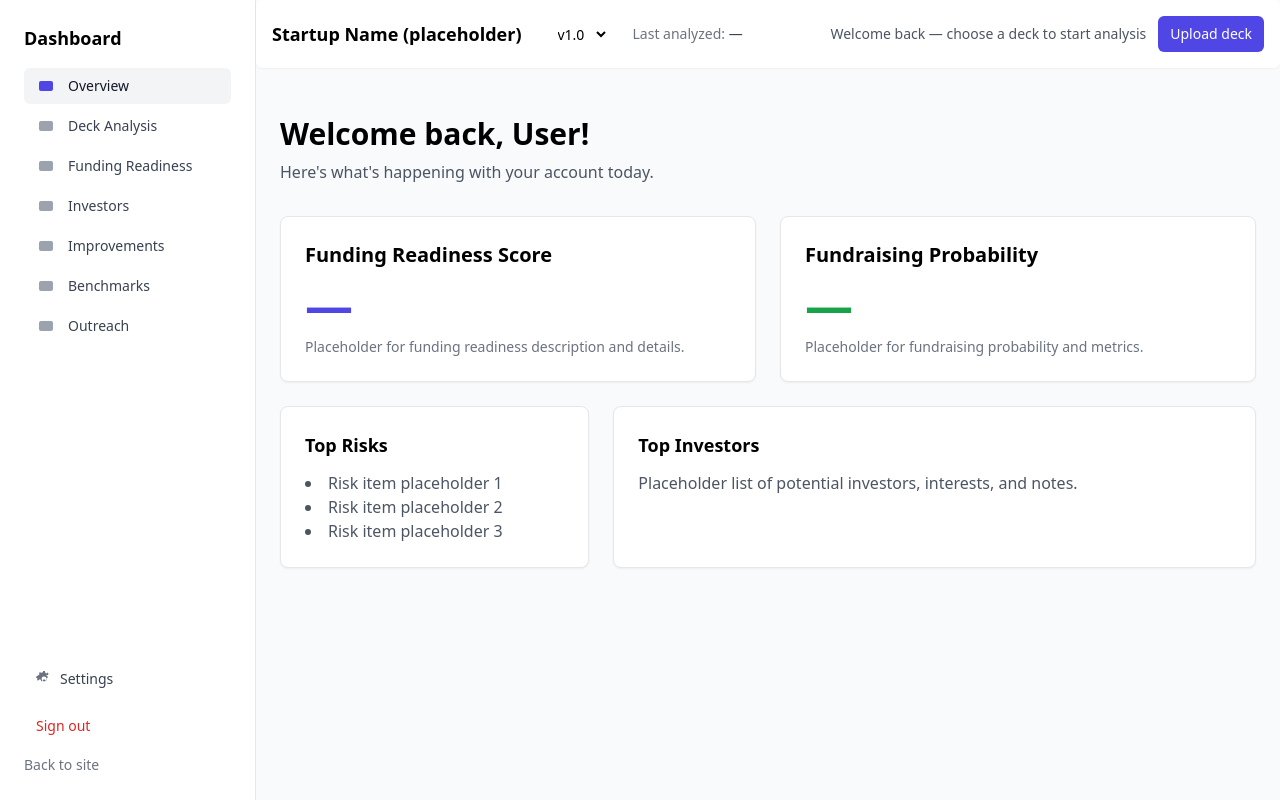
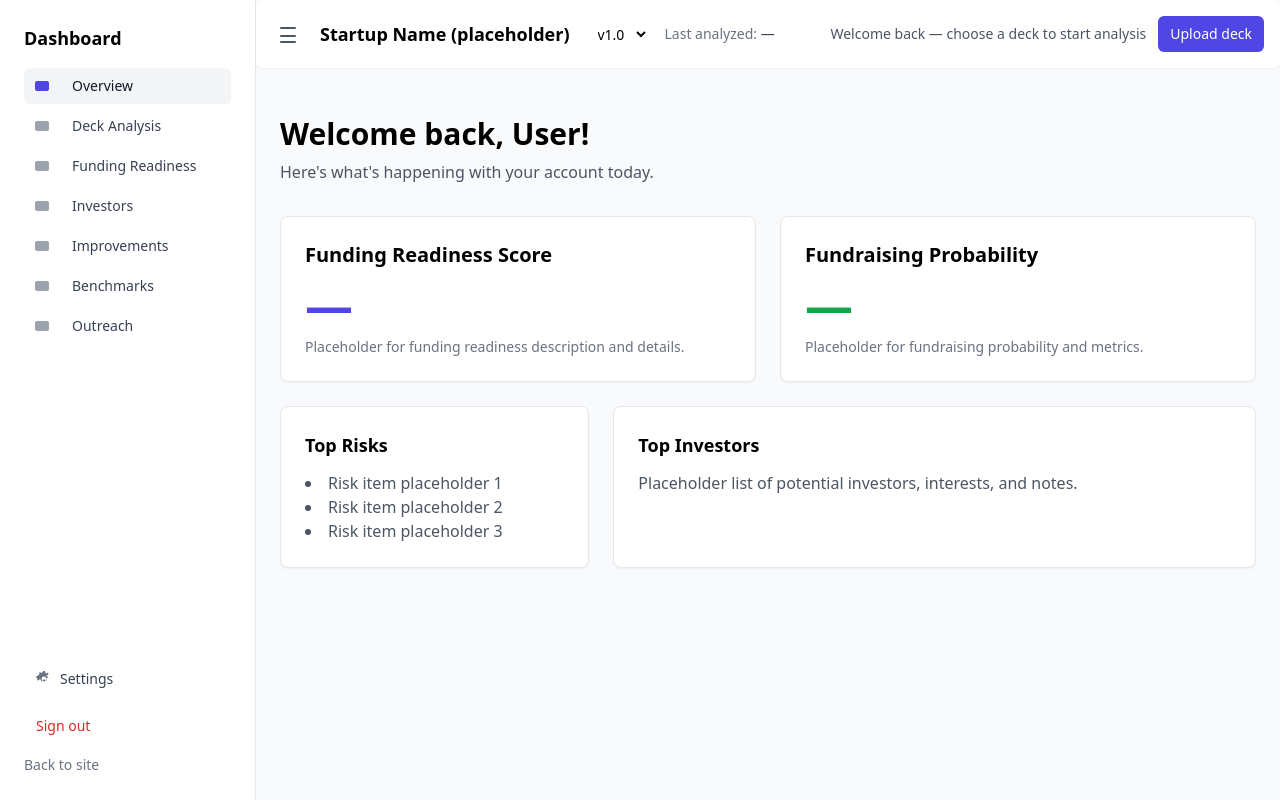
Before and after one commit to Levara-AlphaEye/MVP, a Next.js app in the folder alphaeye/: page /dashboard in a window 1280 px wide. Built offline with nearby package versions, Linux system fonts and the light colour scheme.

Commit message:
feat: Toggle Dashboard Navbar

```diff
--- a/alphaeye/app/dashboard/layout.tsx
+++ b/alphaeye/app/dashboard/layout.tsx
@@ -1,3 +1,6 @@
+"use client"
+
+import { useState } from "react"
 import DashboardSidebar from "../../components/layout/DashboardSidebar"
 import DashboardTopHeader from "../../components/layout/DashboardTopHeader"
 import { UploadDeckProvider } from "../../components/UploadDeckContext"
@@ -7,18 +10,24 @@ export default function DashboardLayout({
 }: {
   children: React.ReactNode
 }) {
+  // collapsed controls whether the left sidebar is narrow (icons-only) or expanded
+  const [collapsed, setCollapsed] = useState(false)
+
+  function toggleCollapsed() {
+    setCollapsed((c) => !c)
+  }
   return (
     <UploadDeckProvider>
       <div className="min-h-screen bg-gray-50">
         <div className="flex">
-                  {/* Left sidebar (hidden on small screens) */}
-                  <DashboardSidebar />
+          {/* Left sidebar (hidden on small screens). Receives collapsed state */}
+          <DashboardSidebar collapsed={collapsed} />
 
           {/* Main content column */}
           <div className="flex-1 min-h-screen flex flex-col">
 
-                    {/* Top header */}
-                    <DashboardTopHeader />
+            {/* Top header - receives toggle handler and collapsed state */}
+            <DashboardTopHeader collapsed={collapsed} onToggleCollapse={toggleCollapsed} />
 
             {/* Main area with grid wrapper for pages */}
             <main className="flex-1 p-6">
--- a/alphaeye/components/layout/DashboardSidebar.tsx
+++ b/alphaeye/components/layout/DashboardSidebar.tsx
@@ -27,17 +27,27 @@ function IconPlaceholder({ active }: { active?: boolean }) {
   )
 }
 
-export default function DashboardSidebar() {
+export default function DashboardSidebar({ collapsed }: { collapsed?: boolean }) {
   const pathname = usePathname() || ""
+  const isCollapsed = !!collapsed
+
+  // width classes: when collapsed use a narrow width on md screens, else full width
+  const widthClass = isCollapsed ? 'md:w-20' : 'md:w-64'
 
   return (
     // fixed width on md+ screens, hidden on small screens
-    <aside className="hidden md:flex md:w-64 md:flex-col md:py-6 md:px-4 bg-white border-r">
+    <aside className={`hidden md:flex ${widthClass} md:flex-col md:py-6 md:px-4 bg-white border-r transition-all duration-200`}>
       <div className="flex flex-col h-full">
         <div className="px-2 mb-4">
-          <Link href="/dashboard" className="text-lg font-semibold">
+          <Link href="/dashboard" className={`text-lg font-semibold ${isCollapsed ? 'hidden' : ''}`}>
             Dashboard
           </Link>
+          {/* when collapsed show a compact logo/text */}
+          {isCollapsed && (
+            <div className="flex items-center justify-center h-8">
+              <span className="text-sm font-semibold">DA</span>
+            </div>
+          )}
         </div>
 
         <nav className="flex-1 px-2 space-y-1 text-sm" aria-label="Sidebar">
@@ -59,8 +69,10 @@ export default function DashboardSidebar() {
                 }`}
                 aria-current={active ? 'page' : undefined}
               >
-                <IconPlaceholder active={active} />
-                <span className="truncate">{item.label}</span>
+                <div className="flex items-center justify-center w-6">
+                  <IconPlaceholder active={active} />
+                </div>
+                <span className={`${isCollapsed ? 'hidden' : 'truncate ml-3'}`}>{item.label}</span>
               </Link>
             )
           })}
--- a/alphaeye/components/layout/DashboardTopHeader.tsx
+++ b/alphaeye/components/layout/DashboardTopHeader.tsx
@@ -3,14 +3,40 @@
 import { useState } from "react"
 import { useUploadDeck } from "../UploadDeckContext"
 
-export default function DashboardTopHeader() {
+export default function DashboardTopHeader({
+  collapsed,
+  onToggleCollapse,
+}: {
+  collapsed?: boolean
+  onToggleCollapse?: () => void
+}) {
   const [version, setVersion] = useState("v1.0")
   const { openModal } = useUploadDeck()
 
   return (
     <div className="mb-6">
       <div className="flex items-center justify-between bg-white p-4 rounded-md shadow-sm">
-        <div className="flex items-center space-x-6">
+        <div className="flex items-center space-x-4">
+          {/* Toggle button for collapsing sidebar - visible on md+ screens */}
+          <button
+            type="button"
+            aria-label={collapsed ? 'Open sidebar' : 'Collapse sidebar'}
+            aria-expanded={!collapsed}
+            onClick={onToggleCollapse}
+            className="hidden md:inline-flex items-center justify-center h-8 w-8 rounded-md text-gray-600 hover:bg-gray-100"
+          >
+            {/* simple hamburger / chevron icon that toggles */}
+            {collapsed ? (
+              <svg className="h-5 w-5" viewBox="0 0 20 20" fill="currentColor" aria-hidden="true">
+                <path fillRule="evenodd" d="M6 4a1 1 0 011.707-.707L12.414 8l-4.707 4.707A1 1 0 116 12.586L8.586 10 6 7.414A1 1 0 016 4z" clipRule="evenodd" />
+              </svg>
+            ) : (
+              <svg className="h-5 w-5" viewBox="0 0 20 20" fill="currentColor" aria-hidden="true">
+                <path d="M3 5h14a1 1 0 100-2H3a1 1 0 100 2zm14 6H3a1 1 0 100 2h14a1 1 0 100-2zm0 6H3a1 1 0 100 2h14a1 1 0 100-2z" />
+              </svg>
+            )}
+          </button>
+
           <div className="text-lg font-semibold">Startup Name (placeholder)</div>
 
           <div>
```
Lines whose indentation alone changed are shown as unchanged.
